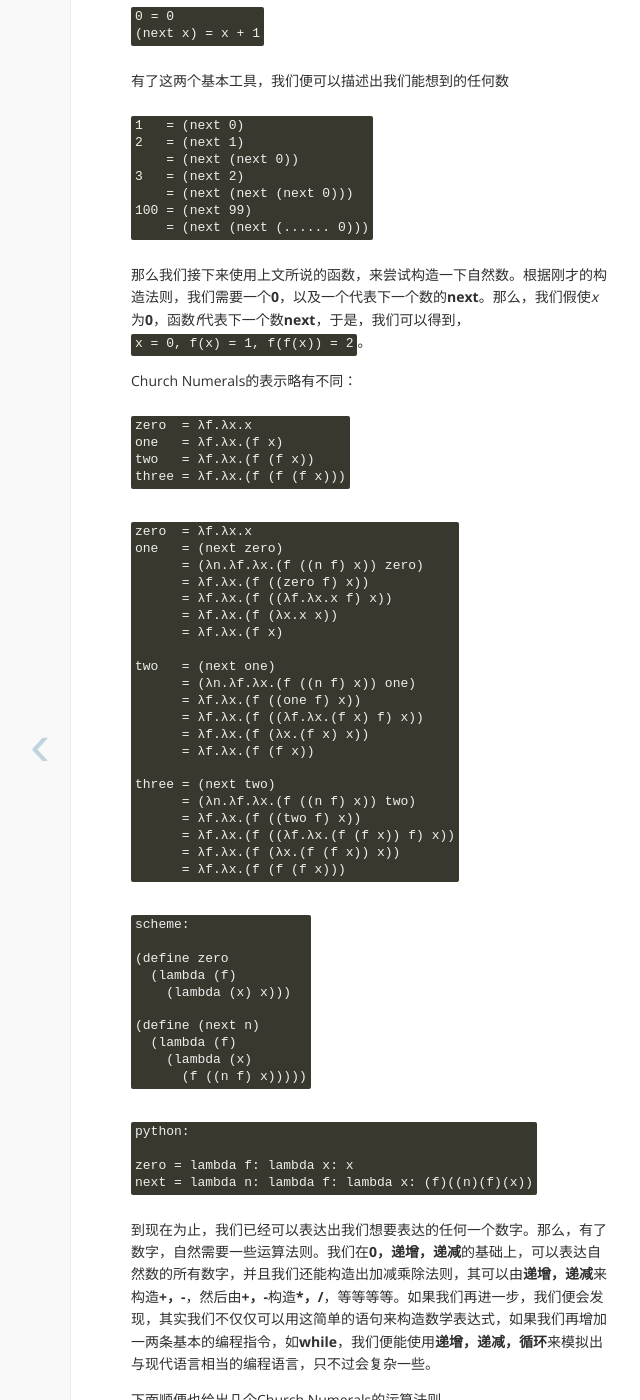
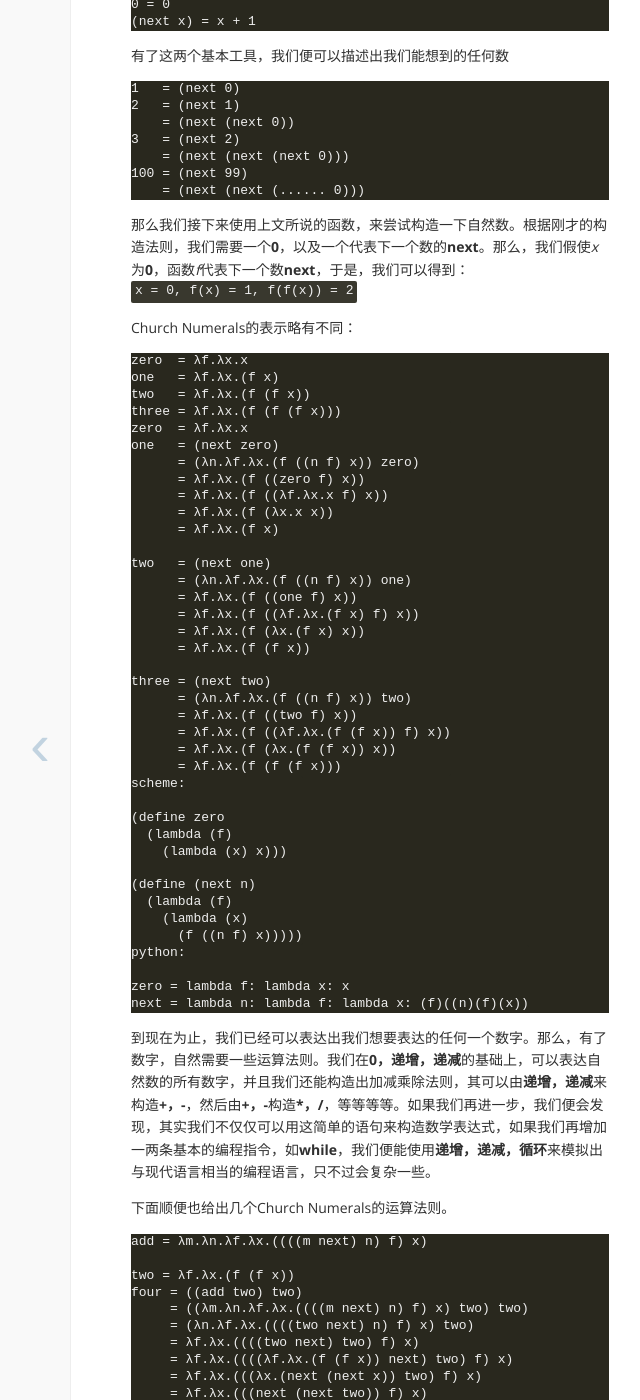
Before and after one commit to cosmomapanje/cosmoblog, a Jekyll site: the page built from _posts/2016-06-13-notes_on_church_numerals.md, in a window 1280 px wide and 1400 px high, scrolled down 1113 px. Shown: the whole window, without its empty margins (270-910 px from the left). Built offline with Jekyll 4.4.1, drawn with Linux system fonts in a browser that asks for light colours; Markdown is read by kramdown in place of the engine named in the settings; comment, search, counter and statistics services are not loaded; some of the changed text lies outside the part shown.

Commit message:
trivial update for format

````diff
--- a/_posts/2016-06-13-notes_on_church_numerals.md
+++ b/_posts/2016-06-13-notes_on_church_numerals.md
@@ -12,12 +12,13 @@ disqus: y
 **0**, **next**
 
 这两个符号定义如下：
-{% highlight python %}
+```
 0 = 0
 (next x) = x + 1
-{% endhighlight %}
+```
+
 有了这两个基本工具，我们便可以描述出我们能想到的任何数
-{% highlight python %}
+```
 1   = (next 0)
 2   = (next 1)
     = (next (next 0))
@@ -25,18 +26,19 @@ disqus: y
     = (next (next (next 0)))
 100 = (next 99)
     = (next (next (...... 0)))
-{% endhighlight %}
+```
 
-那么我们接下来使用上文所说的函数，来尝试构造一下自然数。根据刚才的构造法则，我们需要一个**0**，以及一个代表下一个数的**next**。那么，我们假使*x*为**0**，函数*f*代表下一个数**next**，于是，我们可以得到，`x = 0, f(x) = 1, f(f(x)) = 2`。
+
+那么我们接下来使用上文所说的函数，来尝试构造一下自然数。根据刚才的构造法则，我们需要一个**0**，以及一个代表下一个数的**next**。那么，我们假使*x*为**0**，函数*f*代表下一个数**next**，于是，我们可以得到：`x = 0, f(x) = 1, f(f(x)) = 2`
 
 Church Numerals的表示略有不同：
-{% highlight python %}
+```
 zero  = λf.λx.x
 one   = λf.λx.(f x)
 two   = λf.λx.(f (f x))
 three = λf.λx.(f (f (f x)))
-{% endhighlight %}
-{% highlight python %}
+```
+```
 zero  = λf.λx.x
 one   = (next zero)
       = (λn.λf.λx.(f ((n f) x)) zero)
@@ -58,9 +60,9 @@ three = (next two)
       = λf.λx.(f ((λf.λx.(f (f x)) f) x))
       = λf.λx.(f (λx.(f (f x)) x))
       = λf.λx.(f (f (f x)))
-{% endhighlight %}
+```
 
-{% highlight Scheme %}
+```
 scheme:
 
 (define zero
@@ -71,20 +73,20 @@ scheme:
   (lambda (f)
     (lambda (x)
       (f ((n f) x)))))
-{% endhighlight %}
+```
 
-{% highlight python %}
+```
 python:
 
 zero = lambda f: lambda x: x
 next = lambda n: lambda f: lambda x: (f)((n)(f)(x))
-{% endhighlight %}
+```
 
-到现在为止，我们已经可以表达出我们想要表达的任何一个数字。那么，有了数字，自然需要一些运算法则。我们在**0，递增，递减**的基础上，可以表达自然数的所有数字，并且我们还能构造出加减乘除法则，其可以由**递增，递减**来构造**+，-**，然后由**+，-**构造***，/**，等等等等。如果我们再进一步，我们便会发现，其实我们不仅仅可以用这简单的语句来构造数学表达式，如果我们再增加一两条基本的编程指令，如**while**，我们便能使用**递增，递减，循环**来模拟出与现代语言相当的编程语言，只不过会复杂一些。
+到现在为止，我们已经可以表达出我们想要表达的任何一个数字。那么，有了数字，自然需要一些运算法则。我们在**0，递增，递减**的基础上，可以表达自然数的所有数字，并且我们还能构造出加减乘除法则，其可以由**递增，递减**来构造**+，-**，然后由**+，-**构造**\*，/**，等等等等。如果我们再进一步，我们便会发现，其实我们不仅仅可以用这简单的语句来构造数学表达式，如果我们再增加一两条基本的编程指令，如**while**，我们便能使用**递增，递减，循环**来模拟出与现代语言相当的编程语言，只不过会复杂一些。
 
 下面顺便也给出几个Church Numerals的运算法则。
 
-{% highlight Scheme %}
+```
 add = λm.λn.λf.λx.((((m next) n) f) x)
 
 two = λf.λx.(f (f x))
@@ -97,18 +99,16 @@ four = ((add two) two)
      = λf.λx.(((next (next two)) f) x)
      = λf.λx.(((next (λn.λf.λx.(f ((n f) x)) two)) f) x)
      = λf.λx.(((next (λf.λx.(f ((two f) x)))) f) x)
-     = λf.λx.(((next (λf.λx.(f ((λf.λx.(f (f x)) f) x)))) f) x)
      = λf.λx.(((next (λf.λx.(f (λx.(f (f x)) x)))) f) x)
      = λf.λx.(((next (λf.λx.(f (f (f x))))) f) x)
-     = λf.λx.(((λn.λf.λx.(f ((n f) x)) (λf.λx.(f (f (f x))))) f) x)
      = λf.λx.((λf.λx.(f ((λf.λx.(f (f (f x))) f) x)) f) x)
      = λf.λx.((λf.λx.(f (λx.(f (f (f x))) x)) f) x)
      = λf.λx.((λf.λx.(f (f (f (f x)))) f) x)
      = λf.λx.(λx.(f (f (f (f x)))) x)
      = λf.λx.(f (f (f (f x))))
-{% endhighlight %}
+```
 
-{% highlight Scheme %}
+```
 mult = λm.λn.λx.(m (n x))
 
 four = ((mult two) two)
@@ -121,4 +121,4 @@ four = ((mult two) two)
      = λx.λz(λy.(x (x y)) (λy.(x (x y)) z))
      = λx.λz(λy.(x (x y)) (x (x z)))
      = λx.λz(x (x (x (x z))))
-{% endhighlight %}
+```
````
